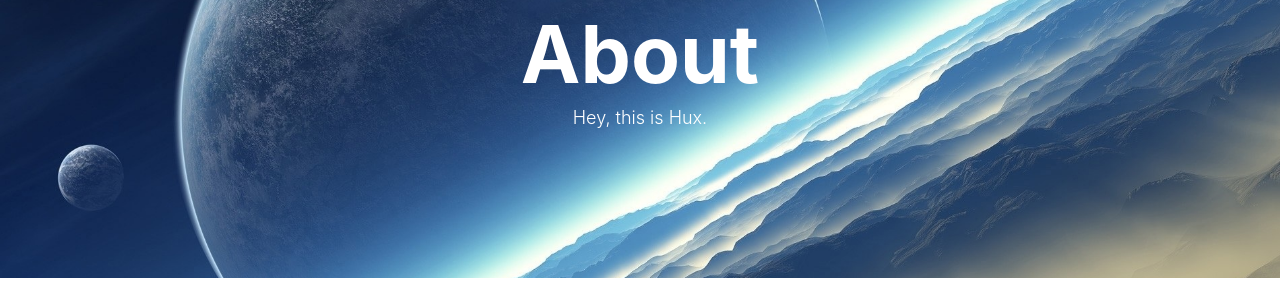
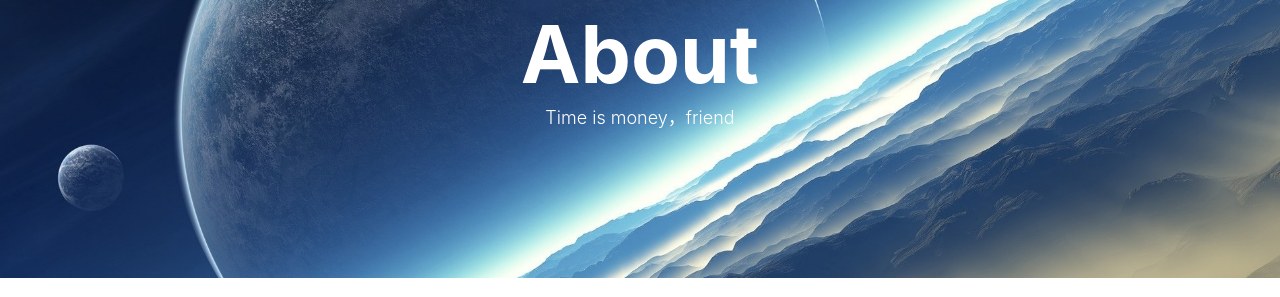
Before and after one commit to Loop680/Loop680.github.io, a Jekyll site: the page built from about.html, in a window 1280 px wide. Shown: the part 140-437 px from the top of the page. Built offline with Jekyll 4.4.1, drawn with Linux system fonts in a browser that asks for light colours; nearby versions of some CDN libraries; comment, search, counter and statistics services are not loaded.

Commit message:
Update about.html

```diff
--- a/about.html
+++ b/about.html
@@ -1,7 +1,7 @@
 ---
 layout: page
 title: "About"
-description: "Hey, this is Hux."
+description: "Time is money，friend"
 header-img: "img/BG-U.jpg"
 ---
 
```
